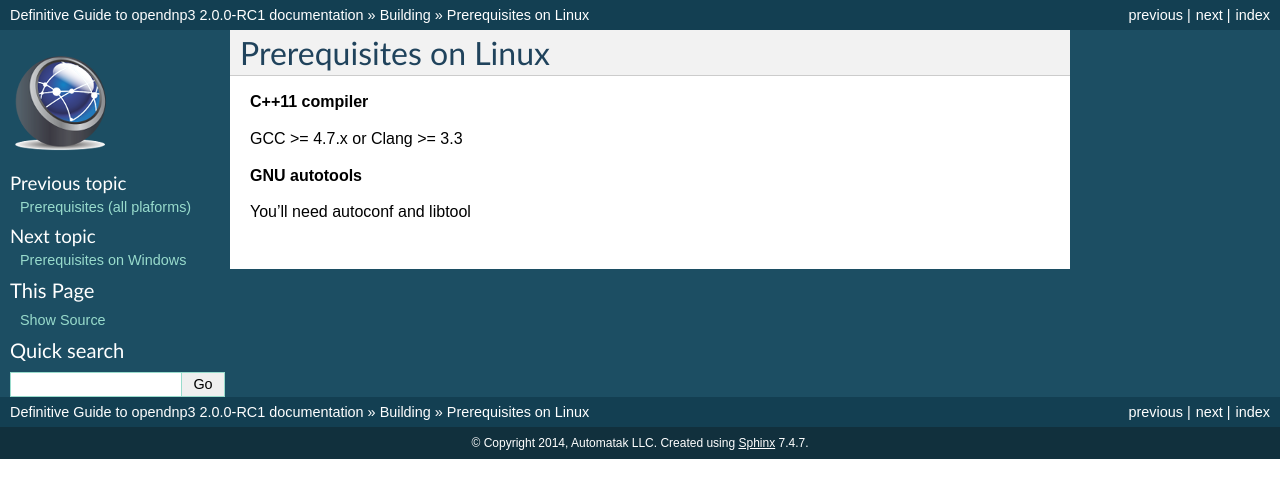
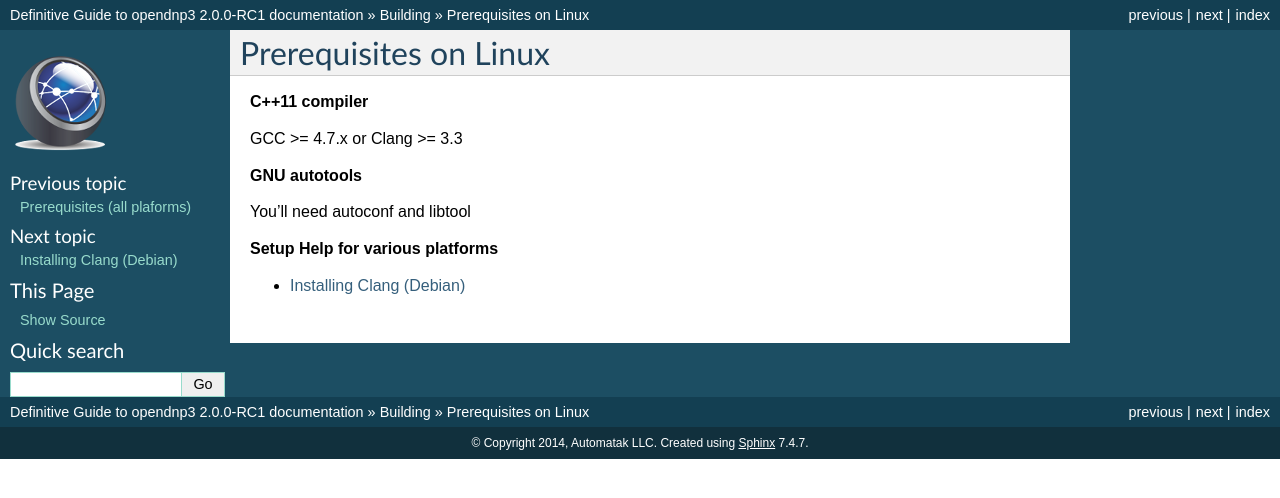
Before and after one commit to dnp3/opendnp3-guide, a Sphinx documentation site: the page built from source/building/prerequisites-linux.rst, in a window 1280 px wide. Shown: the top 498 px of the page. Built offline with Sphinx 7.4.7, drawn with Linux system fonts in a browser that asks for light colours.

Commit message:
updated prerequisites and add section on installing clang

```diff
--- a/source/building/index.rst
+++ b/source/building/index.rst
@@ -3,7 +3,6 @@
 ===================
 
 .. toctree::
-	:maxdepth: 1
 
 	prerequisites
 	prerequisites-linux
--- a/source/building/prerequisites-linux.rst
+++ b/source/building/prerequisites-linux.rst
@@ -9,3 +9,9 @@
 **GNU autotools**
 
 You'll need autoconf and libtool
+
+**Setup Help for various platforms**
+
+.. toctree::
+
+	clang-debian-install
--- a/source/building/prerequisites.rst
+++ b/source/building/prerequisites.rst
@@ -4,7 +4,7 @@
 
 **C++11**
 
-The core library written in C++, but makes use of lightweight C++11 features. This makes the code more compact, easier to understand, and easier to maintain.
+The core library is written in a lightweight subset of C++11. This makes the code more compact, easier to understand, and easier to maintain.
 You'll need a C++11 compiler like G++, Clang, or MSVC++.
 
 **Standalone ASIO**
```
Also changed, not shown: source/building/clang-debian-install.rst (added, +9 -0 lines).
